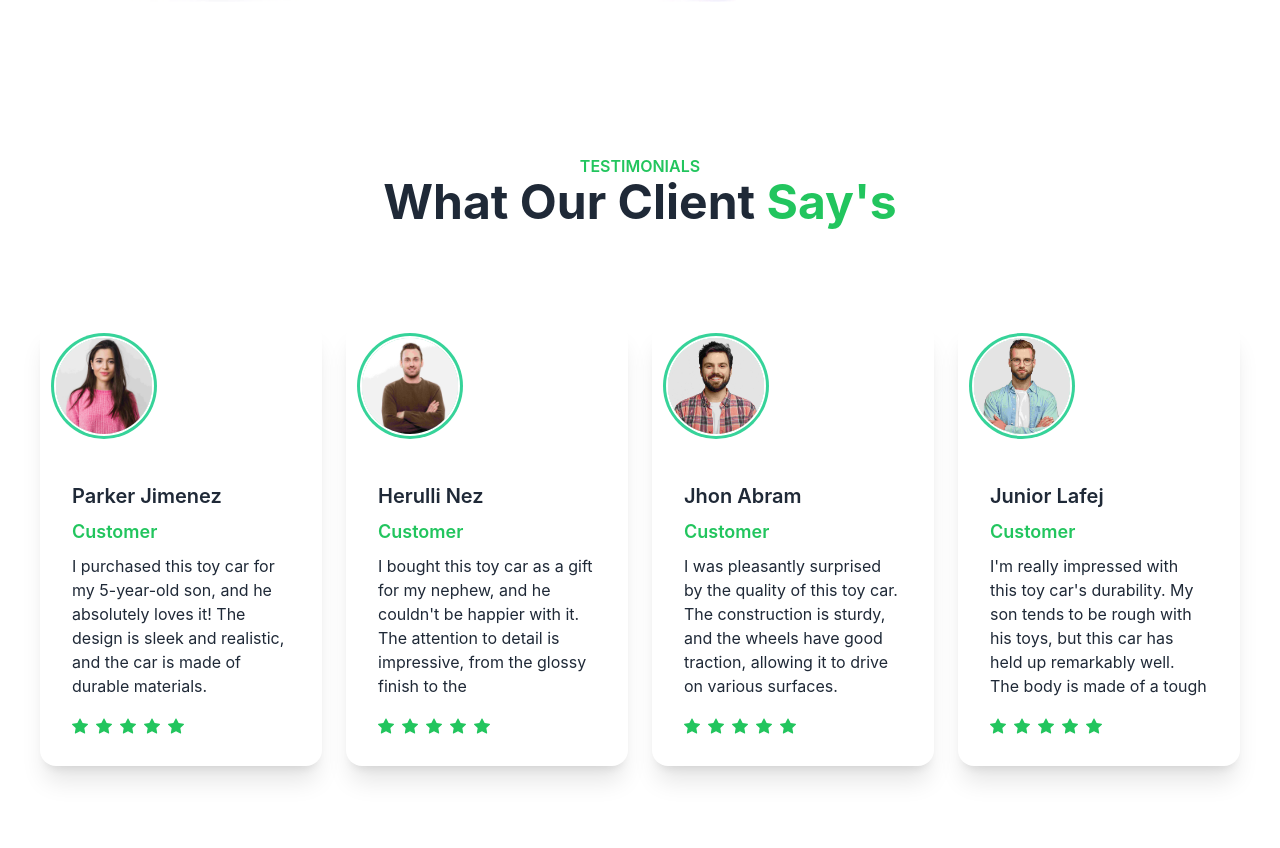
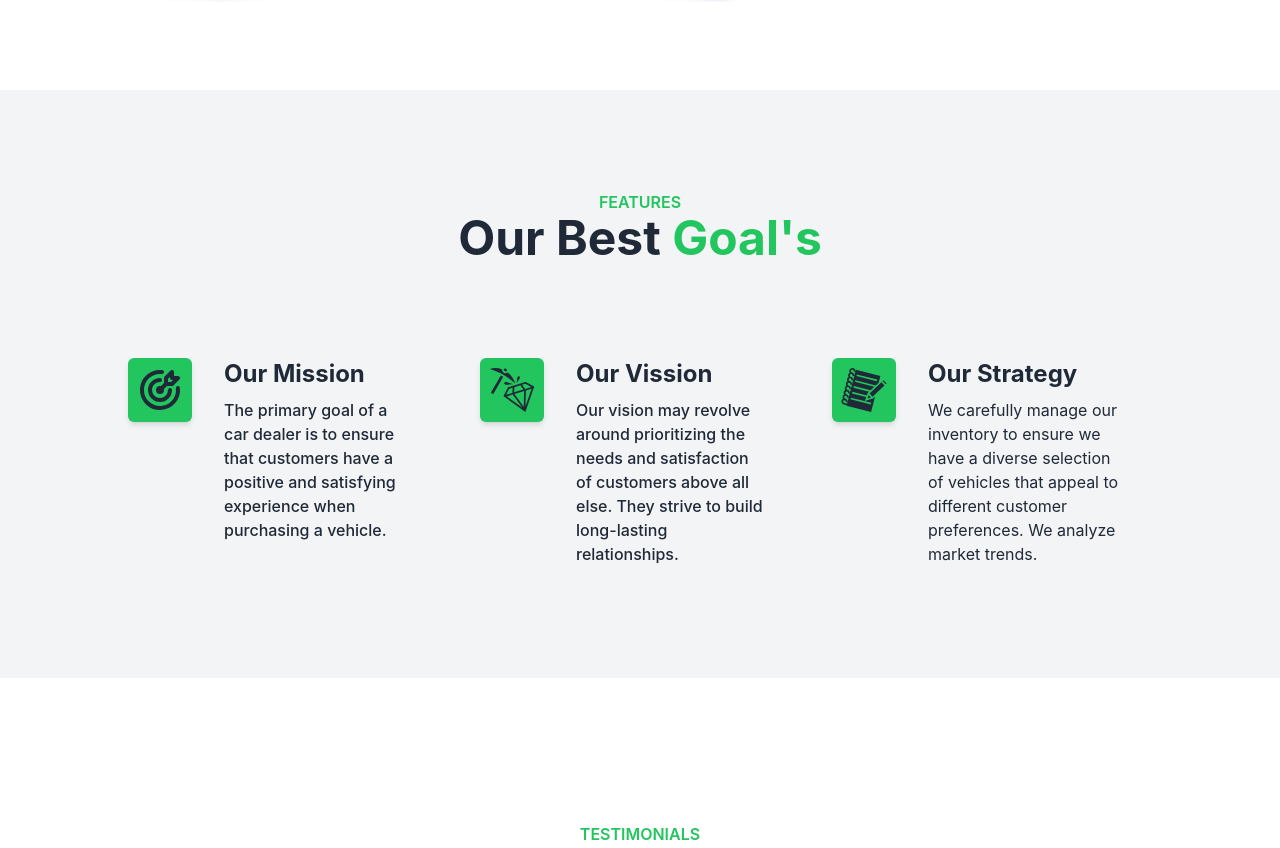
Before and after one commit to ar-asad/automotive, a React (Create React App) app: page / in a window 1280 px wide. Shown: the part 1850-2698 px from the top of the page. Built offline with nearby package versions, Linux system fonts and the light colour scheme; no server answers.

Commit message:
added a our goals section in home page

```diff
--- a/src/pages/Home/Home/Home.js
+++ b/src/pages/Home/Home/Home.js
@@ -2,12 +2,14 @@ import React from 'react';
 import Banner from '../Banner/Banner';
 import Gallery from '../Gallery/Gallery';
 import Testimonials from '../Testimonials/Testimonials';
+import OurGoals from '../OurGoals/OurGoals';
 
 const Home = () => {
     return (
         <div>
             <Banner></Banner>
             <Gallery></Gallery>
+            <OurGoals></OurGoals>
             <Testimonials></Testimonials>
         </div>
     );
--- a/src/pages/Home/OurGoals/OurGoals.js
+++ b/src/pages/Home/OurGoals/OurGoals.js
@@ -1,9 +1,48 @@
 import React from 'react';
+import { IconName, TbTargetArrow } from "react-icons/tb";
+import { GiDiamondHard, GiNotebook } from "react-icons/gi";
 
 const OurGoals = () => {
     return (
-        <div>
+        <div className='my-20 bg-gray-100 pt-1 pb-20'>
+            <div className='text-center my-24 '>
+                <p className=' font-semibold text-green-500 uppercase'>Features</p>
+                <h2 className=' lg:text-5xl text-4xl font-bold'>Our Best <span className='text-green-500'>Goal's</span></h2>
+            </div>
+            <div className='w-4/5 flex mx-auto'>
+                <div className='grid lg:grid-cols-3 md:grid-cols-2 grid-cols-1 gap-8'>
+                    <div className="card card-side ">
+                        <div className='w-16 h-16  p-2 shadow-md rounded-md bg-green-500'>
+                            <TbTargetArrow className='w-12 h-12'></TbTargetArrow>
+                        </div>
+                        <div className="card-body pt-0">
+                            <h2 className="text-2xl font-bold">Our Mission</h2>
+                            <p className='font-medium'>The primary goal of a car dealer is to ensure that customers have a positive and satisfying experience when purchasing a vehicle.</p>
 
+                        </div>
+                    </div>
+                    <div className="card card-side ">
+                        <div className='w-16 h-16 p-2 shadow-md rounded-md bg-green-500'>
+                            <GiDiamondHard className='w-12 h-12'></GiDiamondHard>
+                        </div>
+                        <div className="card-body pt-0">
+                            <h2 className="text-2xl font-bold">Our Vission</h2>
+                            <p className='font-medium'>Our vision may revolve around prioritizing the needs and satisfaction of customers above all else. They strive to build long-lasting relationships.</p>
+
+                        </div>
+                    </div>
+                    <div className="card card-side ">
+                        <div className='w-16 h-16 p-2 shadow-md rounded-md bg-green-500'>
+                            <GiNotebook className='w-12 h-12'></GiNotebook>
+                        </div>
+                        <div className="card-body pt-0">
+                            <h2 className="text-2xl font-bold">Our Strategy</h2>
+                            <p>We carefully manage our inventory to ensure we have a diverse selection of vehicles that appeal to different customer preferences. We analyze market trends.</p>
+
+                        </div>
+                    </div>
+                </div>
+            </div>
         </div>
     );
 };
```
